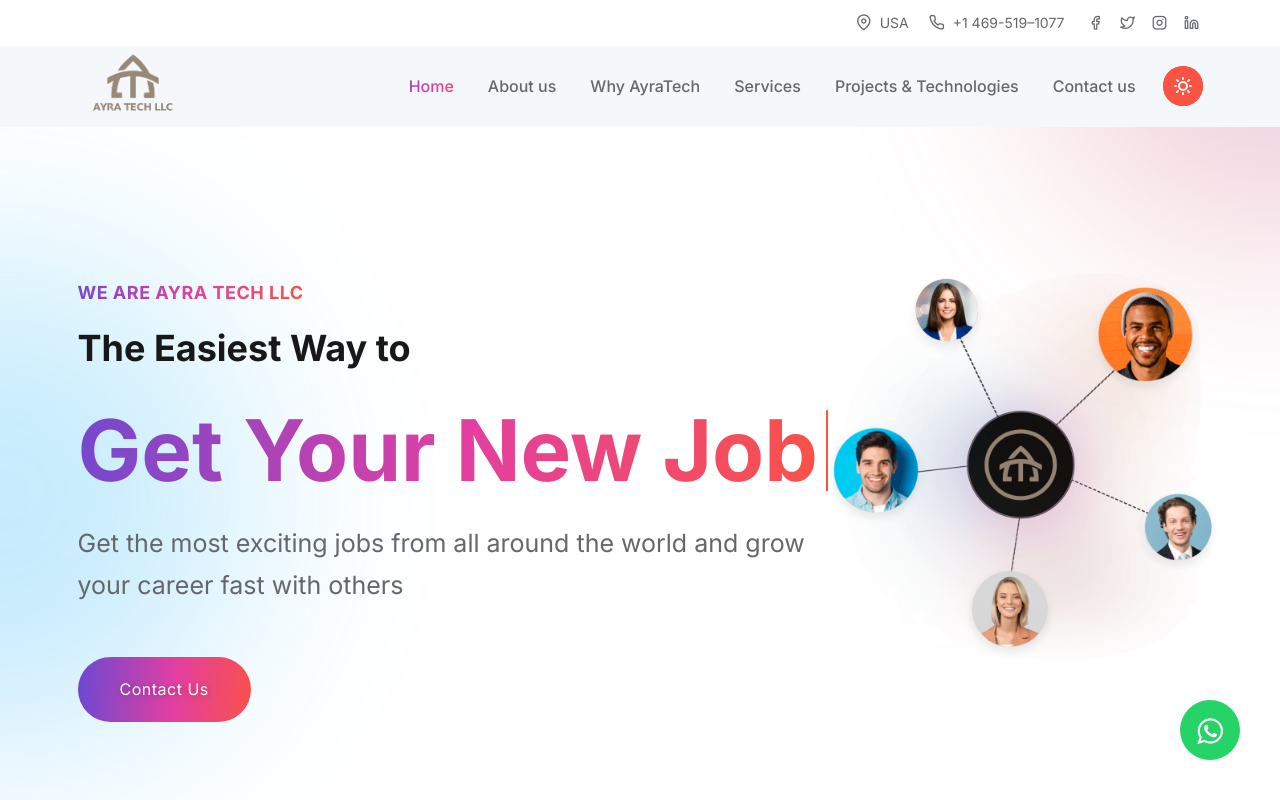
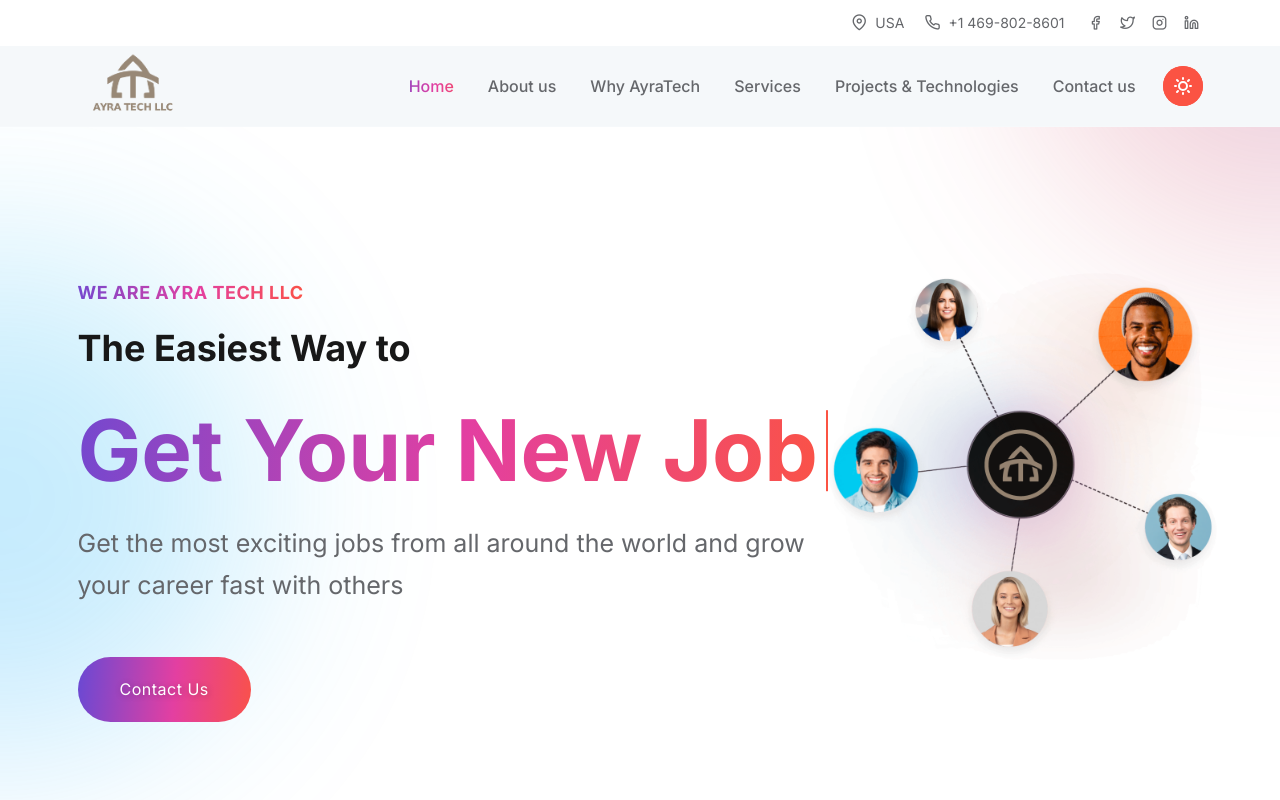
Before and after one commit to narenreddy12/website, a plain HTML site: page index.html in a window 1280 px wide. Shown: the top 800 px of the page. Drawn offline with Linux system fonts and the light colour scheme; files whose address does not match are found by name.

Commit message:
Update index.html

```diff
--- a/index.html
+++ b/index.html
@@ -42,7 +42,7 @@
                                 </p>
                                 <p>
                                     <i class="feather-phone"></i>
-                                    <span>+1 469-519–1077 </span>
+                                    <span>+1 469-802-8601 </span>
                                 </p>
                             </div>
                             <div class="social-icon-wrapper">
@@ -681,12 +681,12 @@
         <!-- End Brand Style-2  -->
 
         <!-- whatsapp -->
-        <a href="whatsapp://send?phone=+919014449044" class="float" target="_blank">
+<!--         <a href="whatsapp://send?phone=+919014449044" class="float" target="_blank">
             <i class="fa fa-whatsapp my-float"></i>
-        </a>
+        </a> -->
 
 
-        </a>
+<!--         </a> -->
     <!-- Start Footer Area  -->
     <footer class="rainbow-footer footer-style-default footer-style-1">
         <div class="footer-top">
```
